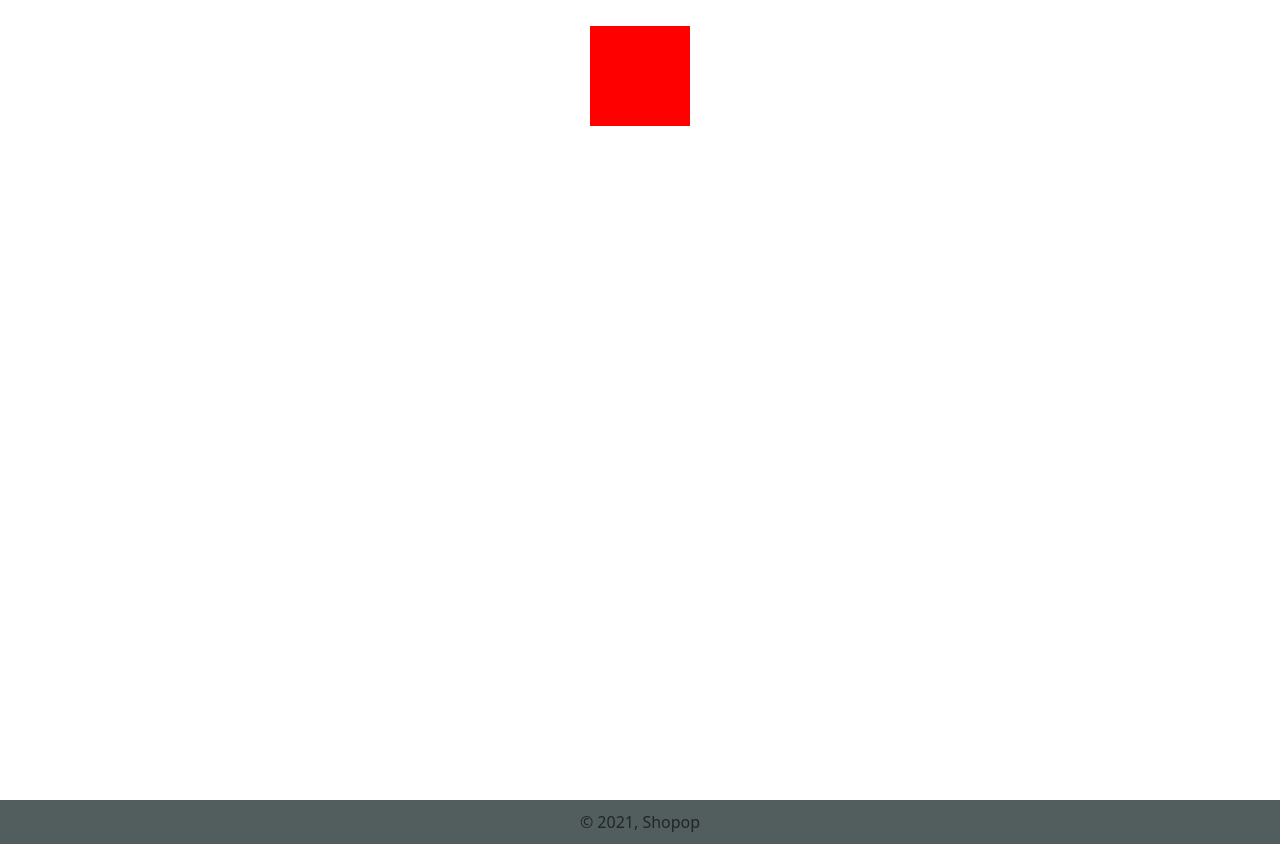
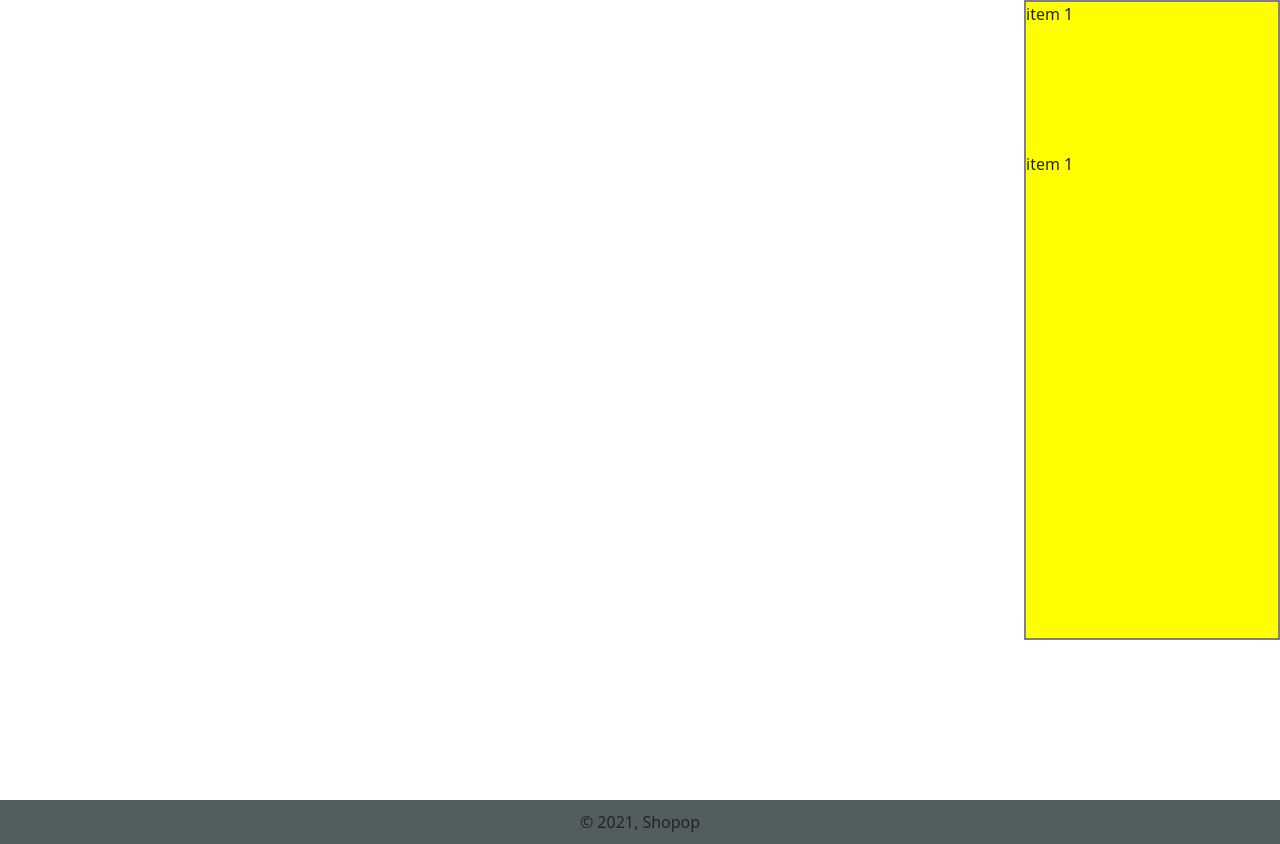
Before and after one commit to RubelBiswasCS/shopping-site, a Django app: page / in a window 1280 px wide. Shown: the part 90-934 px from the top of the page. Run offline with Django 3.2, Linux system fonts and the light colour scheme; data that the repository does not hold is empty; some web fonts are replaced.

Commit message:
modified cart

```diff
--- /dev/null
+++ b/store/static/store/css/cart.css
@@ -0,0 +1,11 @@
+.cart{
+    width: 20vw;
+    height: 80vh;
+    border: 2px solid gray;
+
+    background-color: yellow;
+}
+.cart-item{
+    height: 150px;
+    border: 1px soild blue;
+}
--- a/store/static/store/css/style.css
+++ b/store/static/store/css/style.css
@@ -80,7 +80,7 @@ h3{
     flex-wrap: wrap;
     align-items: center;
     justify-content:center;
-    width: 100%;
+    width: 80%;
     padding: 2%;
 }
 .product-card{
@@ -160,6 +160,12 @@ figure{
     margin-bottom: 20px;
   }
 
+  .gen-div{
+      display: flex;
+  }
+  .wd-100{
+    width: 100%;
+  }
 
 @media only screen and (min-width:1201px){
     /* #about{
--- a/store/templates/store/base.html
+++ b/store/templates/store/base.html
@@ -8,6 +8,7 @@
     <link href="https://cdn.jsdelivr.net/npm/bootstrap@5.0.2/dist/css/bootstrap.min.css" rel="stylesheet" integrity="sha384-EVSTQN3/azprG1Anm3QDgpJLIm9Nao0Yz1ztcQTwFspd3yD65VohhpuuCOmLASjC" crossorigin="anonymous">
     <link rel="stylesheet" type="text/css" href="{% static 'store/css/style.css' %} ">
     <link rel="stylesheet" type="text/css" href="{% static 'store/css/login_signup_style.css' %} ">
+    <link rel="stylesheet" type="text/css" href="{% static 'store/css/cart.css' %} ">
     <script src="https://ajax.googleapis.com/ajax/libs/jquery/3.6.0/jquery.min.js"></script>
     <title>Shopop</title>
 </head>
--- a/store/templates/store/home.html
+++ b/store/templates/store/home.html
@@ -1,6 +1,7 @@
 {% extends 'store/base.html' %}
 
 {% block content %}
+<div class="gen-div">
     <section class="products">
 
         {% for p in products %}
@@ -14,17 +15,26 @@
             <button id="add-btn" value="{{p.id}}" class="add-btn" type="submit" name="button" >Add to Cart</button>
         </div>
         {% endfor %}
-        <div id="cart" style="height:100px; width:100px; background: red;">
+        <!-- <div id="cart" style="height:100px; width:100px; background: red;">
 
+        </div> -->
+
+
+    </section>
+    <section id="cart" class="cart" >
+        <div class="cart-item">
+            <p>item 1</p>
         </div>
-        <div>
-
+        <div class="cart-item">
+            <p>item 1</p>
         </div>
     </section>
+</div>
     <script>
         // show and hide cart
         $("#cart-btn").click(function () {
                 $("#cart").toggle("slow");
+                $( ".products" ).addClass( "wd-100" );
             });
 
         //fuction for add item to the cart
```
